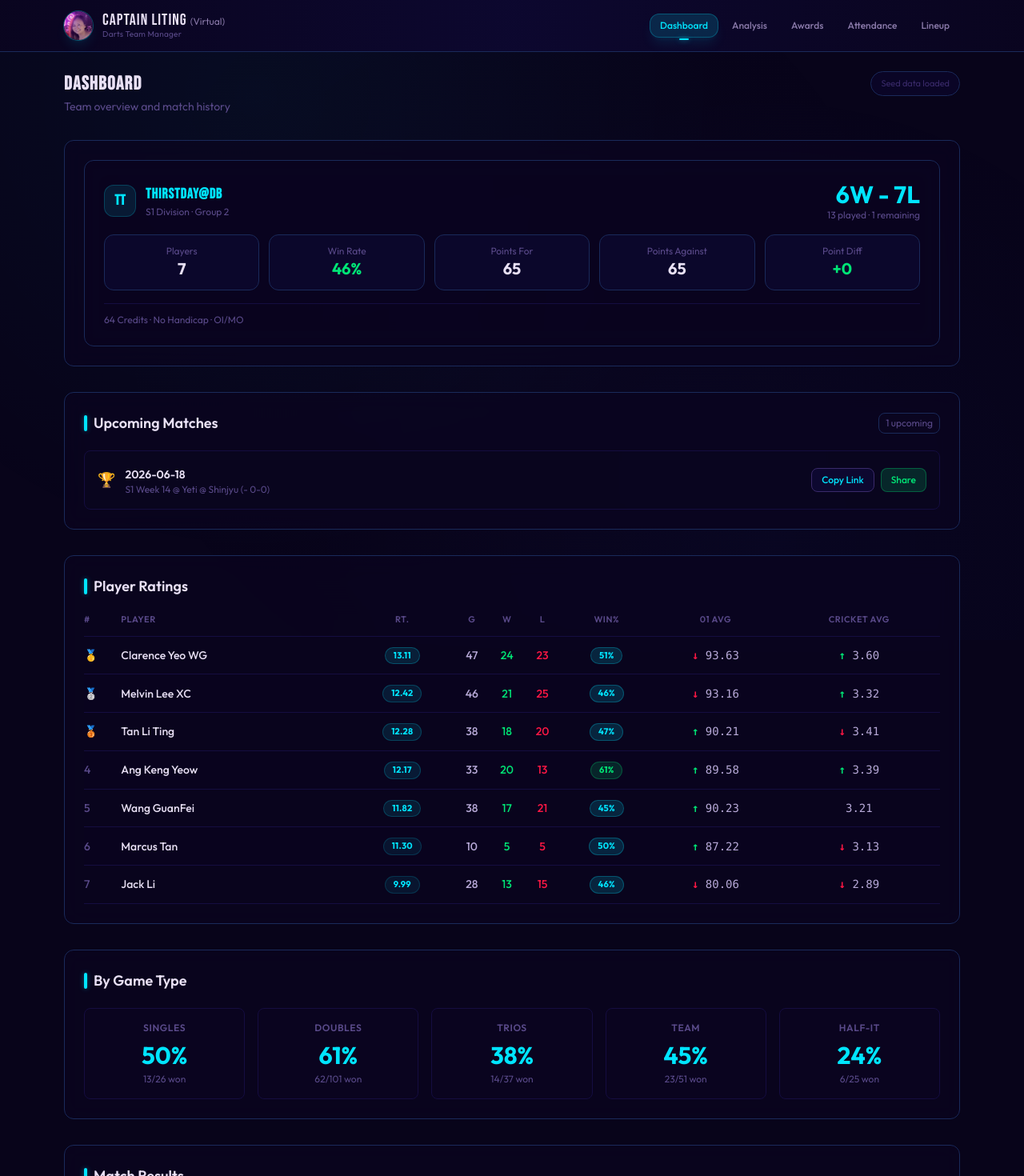
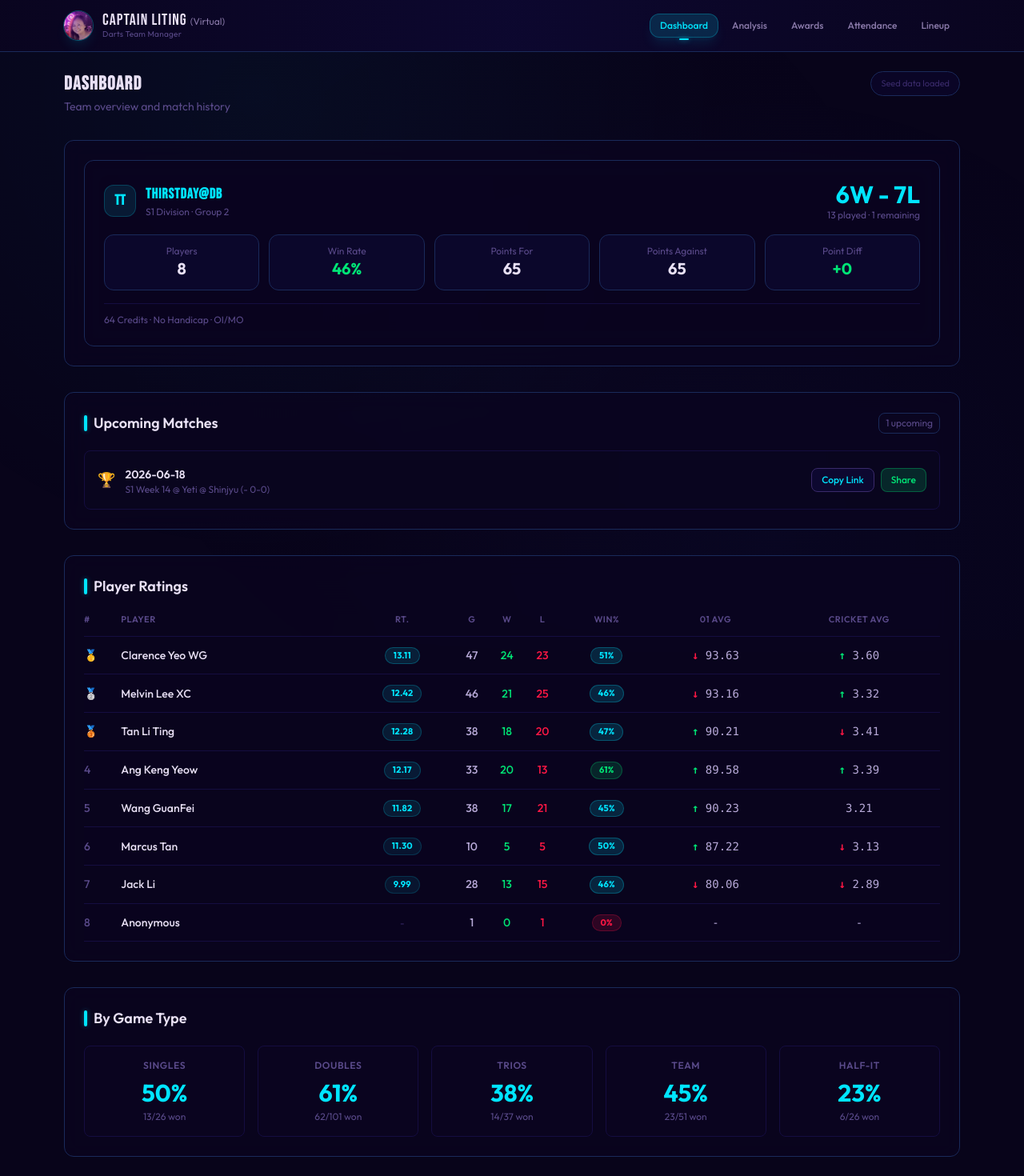
Before and after one commit to angkengyeow/thirstdayatdb, a React (Vite) app in the folder thirstdayatdb/: page / in a window 1280 px wide. Shown: the top 1470 px of the page at 80% size. Built offline with nearby package versions, Linux system fonts and the light colour scheme; no server answers.

Commit message:
Add missing Match 3 G6 half-it partner (Anonymous), fix total to 26

```diff
--- a/thirstdayatdb/src/seed.ts
+++ b/thirstdayatdb/src/seed.ts
@@ -20,6 +20,7 @@ const playerData: [string, number, string, number, number, number, number][] = [
   ['Wang GuanFei', 11.82, 'DL 90.23 · Cr 3.21', 90.23, 3.21, 17, 21],
   ['Marcus Tan', 11.30, 'DL 87.22 · Cr 3.13', 87.22, 3.13, 5, 5],
   ['Jack Li', 9.99, 'DL 80.06 · Cr 2.89', 80.06, 2.89, 13, 15],
+  ['Anonymous', 0, 'Mid-season replacement', 0, 0, 0, 0],
 ];
 
 interface MatchInfo {
@@ -101,7 +102,7 @@ export function seedDemoData(): void {
     const playerNameToId = new Map(players.map(p => [p.name, p.id]));
 
     // Per-match entry counts in REAL_GAME_PERFORMANCES (ordered by match)
-    const perfCounts = [19, 19, 15, 16, 19, 19, 19, 19, 19, 19, 19, 19, 19];
+    const perfCounts = [19, 19, 16, 16, 19, 19, 19, 19, 19, 19, 19, 19, 19];
     let startIdx = 0;
     for (let i = 0; i < mi; i++) startIdx += perfCounts[i];
     const endIdx = startIdx + perfCounts[mi];
--- a/thirstdayatdb/src/seedRealData.ts
+++ b/thirstdayatdb/src/seedRealData.ts
@@ -66,7 +66,8 @@ export const REAL_GAME_PERFORMANCES: SeedGamePerformance[] = [
   { playerName: 'Jack Li', gameId: 4, gameType: 'doubles', format: 'mixed', partnerNames: ['Clarence Yeo WG'], won: true, legsWon: 2, legsLost: 0, stats01: 121.5, statsCricket: 2.8 },
   { playerName: 'Clarence Yeo WG', gameId: 5, gameType: 'doubles', format: 'cricket', partnerNames: ['Melvin Lee XC'], won: true, legsWon: 2, legsLost: 0, stats01: 103.11, statsCricket: 3.69 },
   { playerName: 'Melvin Lee XC', gameId: 5, gameType: 'doubles', format: 'cricket', partnerNames: ['Clarence Yeo WG'], won: true, legsWon: 2, legsLost: 0, stats01: 115.26, statsCricket: 4.44 },
-  { playerName: 'Tan Li Ting', gameId: 6, gameType: 'doubles', format: 'half-it', partnerNames: [], won: false, legsWon: 1, legsLost: 2, stats01: 105.25, statsCricket: 3.0 },
+  { playerName: 'Tan Li Ting', gameId: 6, gameType: 'doubles', format: 'half-it', partnerNames: ['Anonymous'], won: false, legsWon: 1, legsLost: 2, stats01: 105.25, statsCricket: 3.0 },
+  { playerName: 'Anonymous', gameId: 6, gameType: 'doubles', format: 'half-it', partnerNames: ['Tan Li Ting'], won: false, legsWon: 1, legsLost: 2, stats01: 0, statsCricket: 0 },
   { playerName: 'Wang GuanFei', gameId: 7, gameType: 'doubles', format: 'mixed', partnerNames: ['Melvin Lee XC'], won: true, legsWon: 2, legsLost: 0, stats01: 90.16, statsCricket: 2.79 },
   { playerName: 'Melvin Lee XC', gameId: 7, gameType: 'doubles', format: 'mixed', partnerNames: ['Wang GuanFei'], won: true, legsWon: 2, legsLost: 0, stats01: 115.26, statsCricket: 4.44 },
   { playerName: 'Wang GuanFei', gameId: 8, gameType: 'trios', format: 'mixed', partnerNames: ['Tan Li Ting'], won: true, legsWon: 2, legsLost: 0, stats01: 90.16, statsCricket: 2.79 },
```
